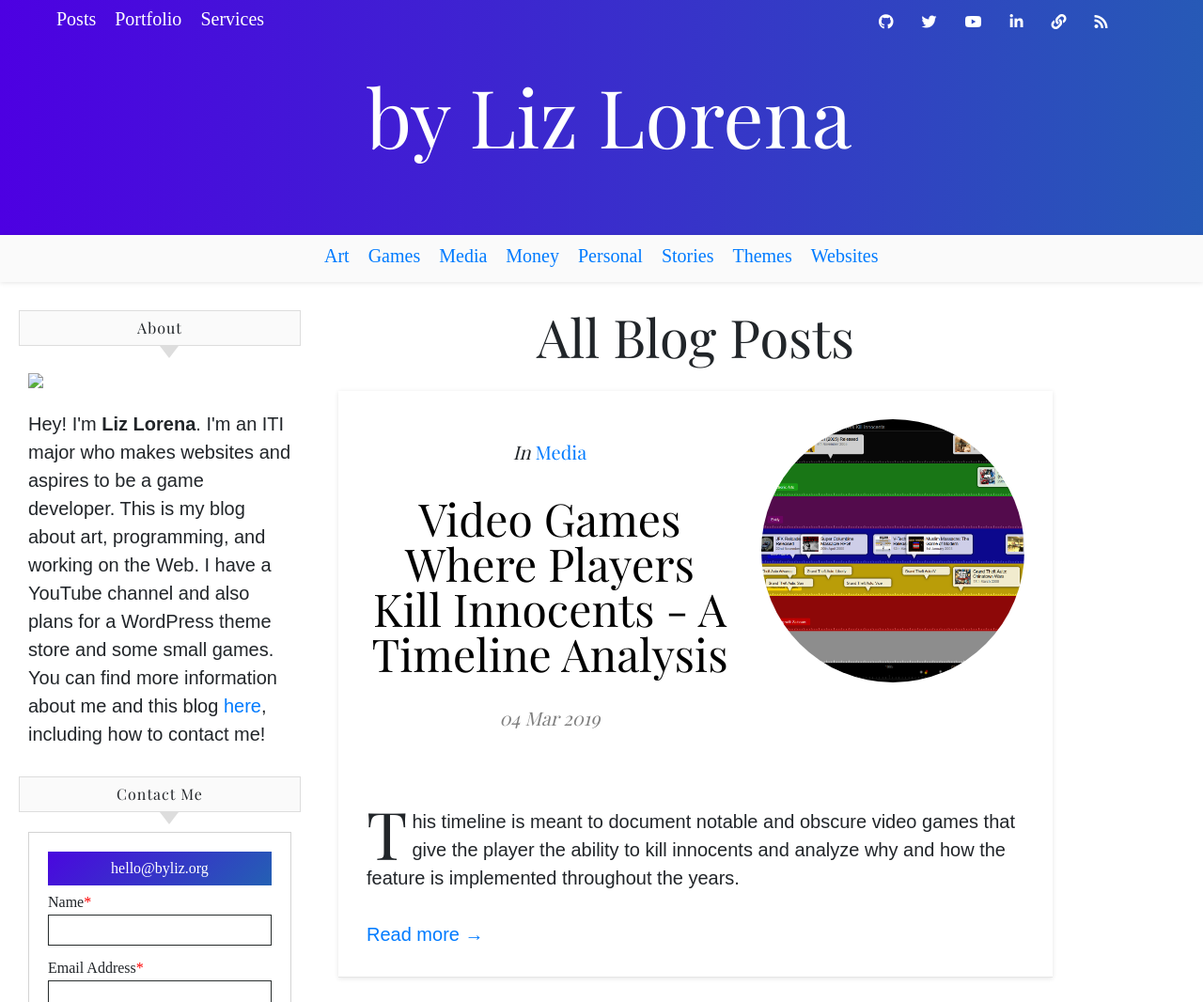
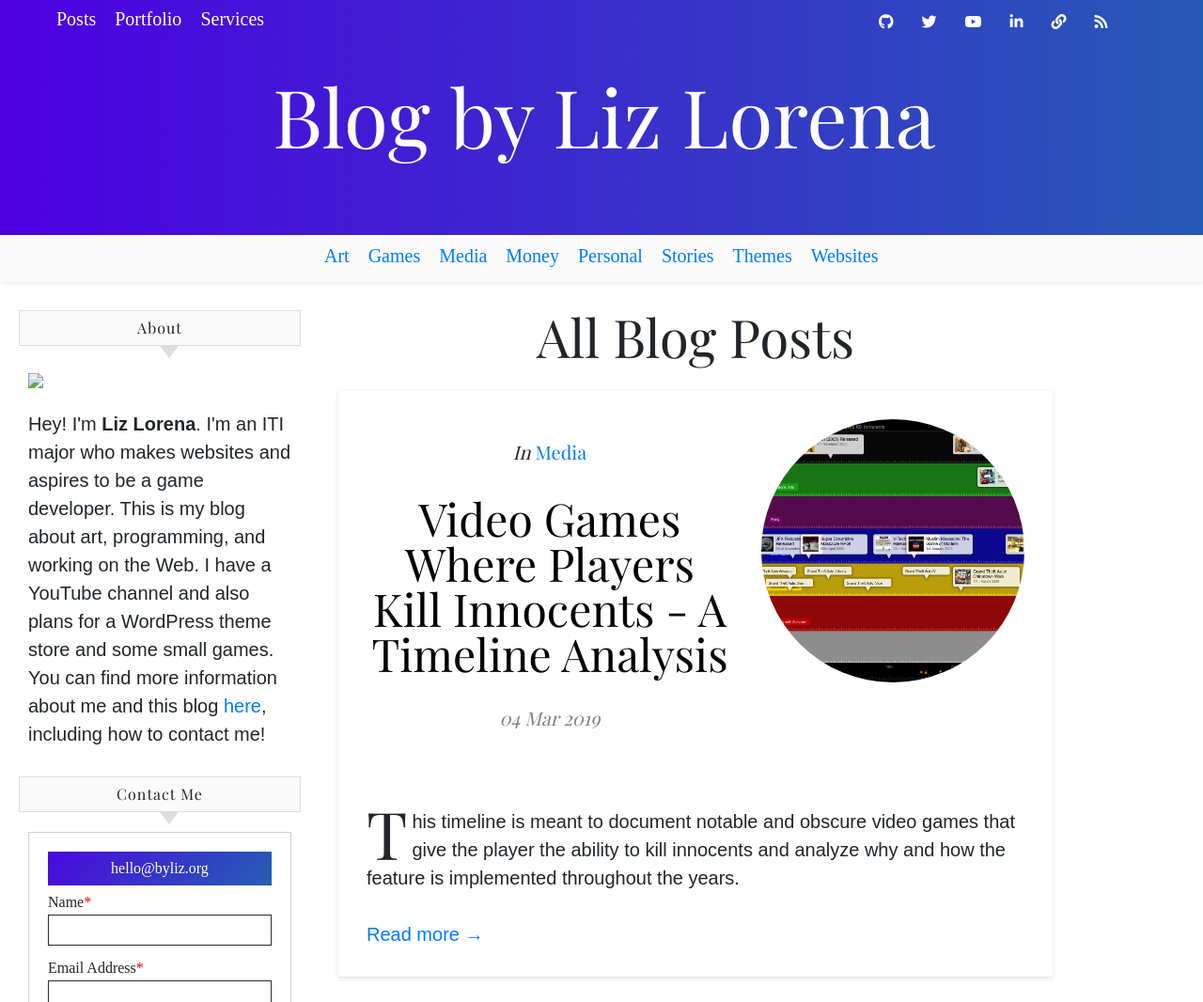
Before and after one commit to byliz/blog, a Jekyll site: the page built from index.html, in a window 1280 px wide, cut to the strip 0-1066 px from the top of the page. Shown: the whole strip at 94% size. Built offline with Jekyll 4.4.1, drawn with Linux system fonts in a browser that asks for light colours; nearby versions of some CDN libraries; the list of posts is cut into pages by our own code.

Commit message:
Add files via upload

```diff
--- a/_layouts/default.html
+++ b/_layouts/default.html
@@ -62,7 +62,7 @@
       </div>
     </div>
 
-    <h1 id="title"><a href="/">byLizLorena</a></h1>
+    <h1 id="title"><a href="/">Blog by Liz Lorena</a></h1>
 
     <div id="top-menu-right">
       <ul>
@@ -87,7 +87,7 @@
       </ul>
     </div>
     <div id="title">
-      <h1><a href="/">by Liz Lorena</a></h1>
+      <h1><a href="/">Blog by Liz Lorena</a></h1>
     </div>
 
 
--- a/_layouts/post.html
+++ b/_layouts/post.html
@@ -62,7 +62,7 @@
       </div>
     </div>
 
-    <h1 id="title"><a href="/">byLizLorena</a></h1>
+    <h1 id="title"><a href="/">Blog by Liz Lorena</a></h1>
 
 
     <div id="top-menu-right">
@@ -88,7 +88,7 @@
       </ul>
     </div>
     <div id="title">
-      <h1><a href="/">by Liz Lorena</a></h1>
+      <h1><a href="/">Blog by Liz Lorena</a></h1>
     </div>
 
 
--- a/index.css
+++ b/index.css
@@ -1031,7 +1031,7 @@ img.home-img.larger {
 		font-size: 75px;
 	}
 	div#title {
-		width: 500px;
+		width: 700px;
 		margin: 0 auto;
 		padding: 0;
 	}
```
